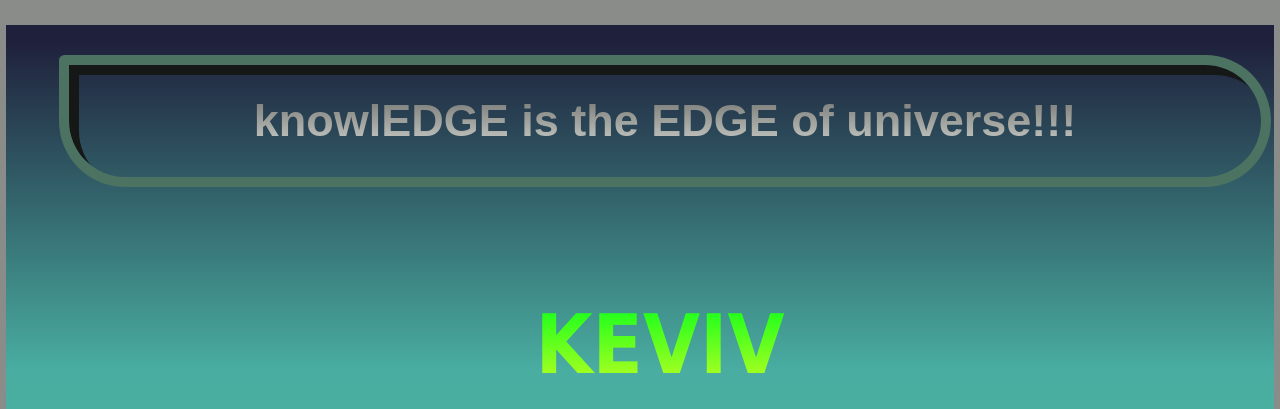
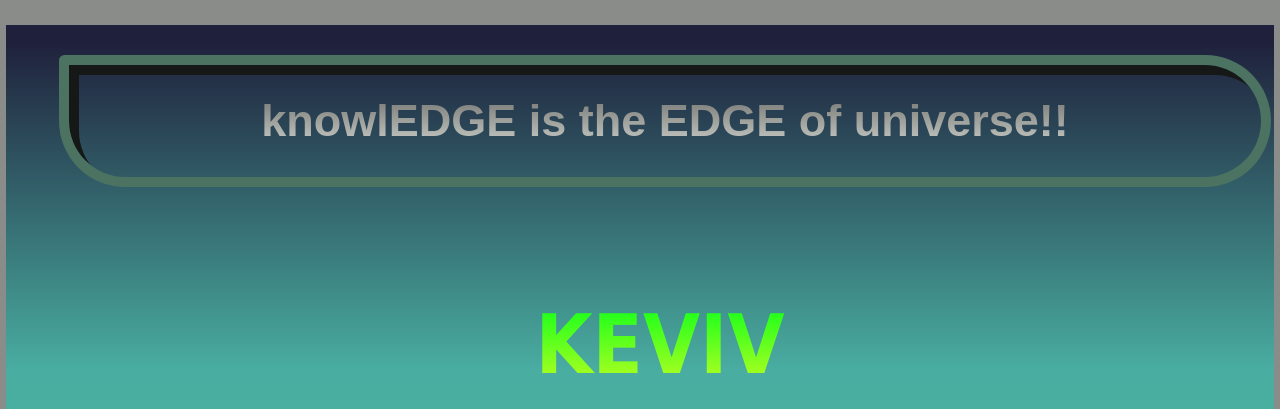
Before and after one commit to vivekbeast/Project4, a plain HTML site: page index.html in a window 1280 px wide. Shown: the top 409 px of the page. Drawn offline with Linux system fonts and the light colour scheme.

Commit message:
Update index.html

```diff
--- a/index.html
+++ b/index.html
@@ -10,7 +10,7 @@
 <body>
 <header>
 <ul>
-<h2>knowlEDGE is the EDGE of universe!!!</h2><br />
+<h2>knowlEDGE is the EDGE of universe!!</h2><br />
 <h1>KEVIV</h1>
 
 
```
